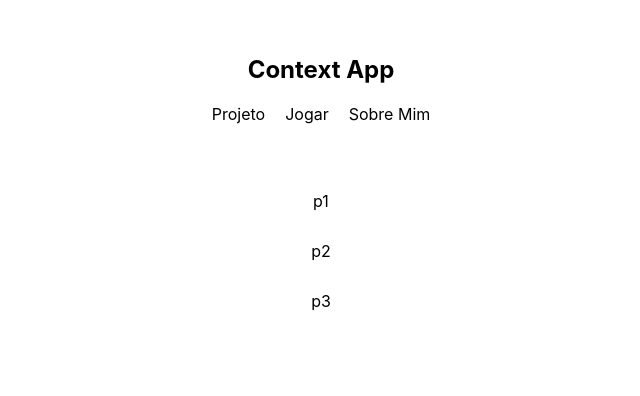
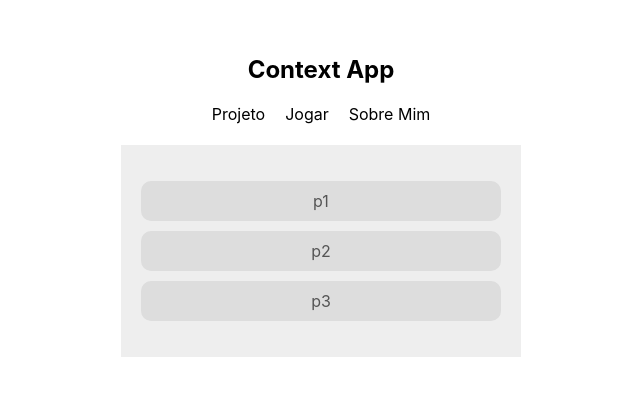
Before and after one commit to gerson-henrique/Book-list, a React (Create React App) app: page / in a window 1280 px wide. Shown: the top 396 px of the page, without its empty margins (319-959 px from the left). Built offline with nearby package versions, Linux system fonts and the light colour scheme.

Commit message:
feat : conecta Booklist ao Provedor

```diff
--- a/src/components/BookList.js
+++ b/src/components/BookList.js
@@ -1,15 +1,23 @@
 import React, { Component } from 'react'
+import { ThemeContext } from '../context/ThemeContext'
 
 export default class BookList extends Component {
   render() {
     return (
-      <div className='book-list'>
+      <ThemeContext>{(themeContext) =>{
+
+      const {isLightMode, light, dark} = themeContext;
+      const theme = isLightMode ? light : dark;
+
+      return (<div className='book-list' style={{color:theme.syntax, background:theme.bg}}>
         <ul>
-        <li>p1</li>
-        <li>p2</li>
-        <li>p3</li>
+        <li style={{ background: theme.ui}}>p1</li>
+        <li style={{ background: theme.ui}}>p2</li>
+        <li style={{ background: theme.ui}}>p3</li>
         </ul>
-      </div>
+      </div>)
+    }}
+      </ThemeContext>
     )
   }
 }
```
